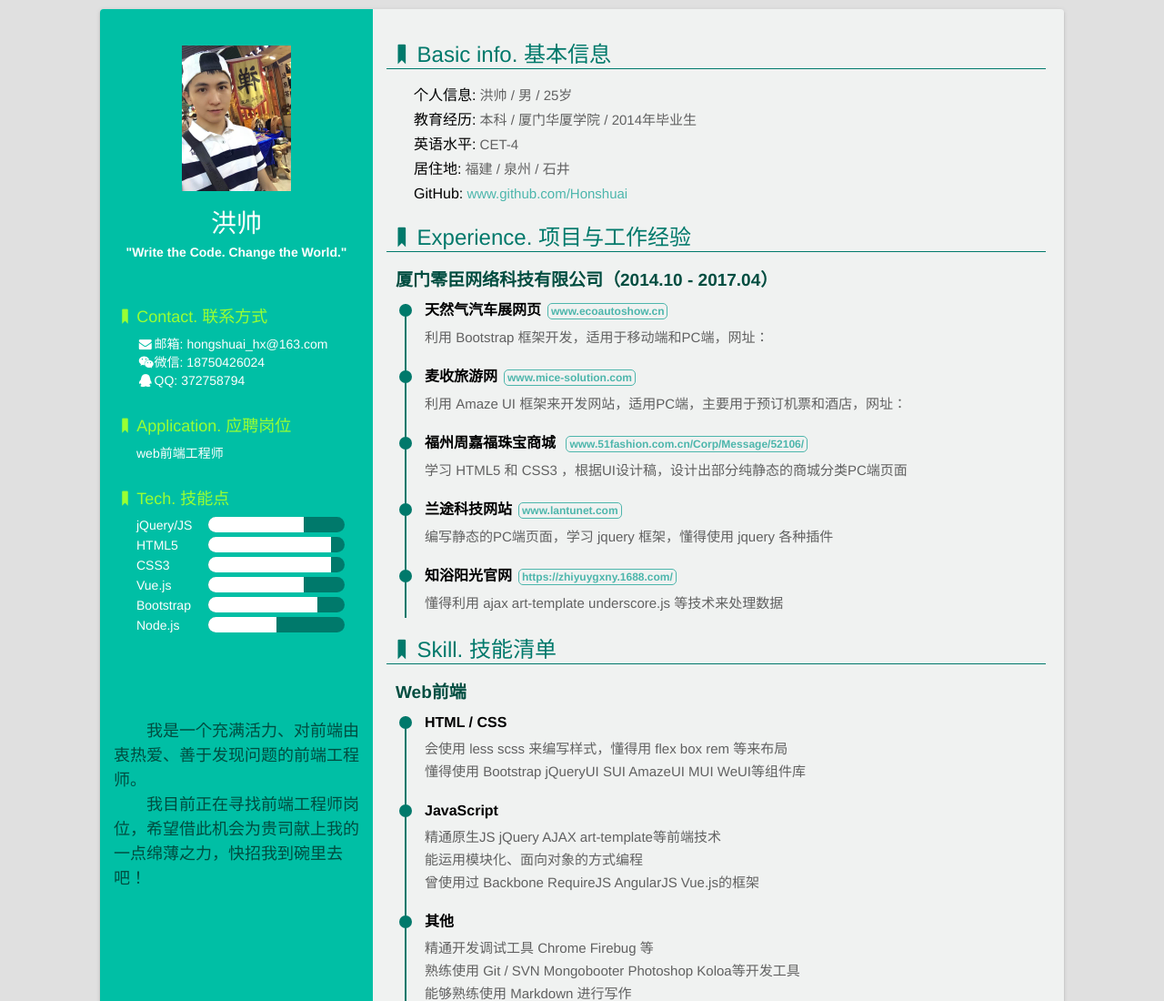
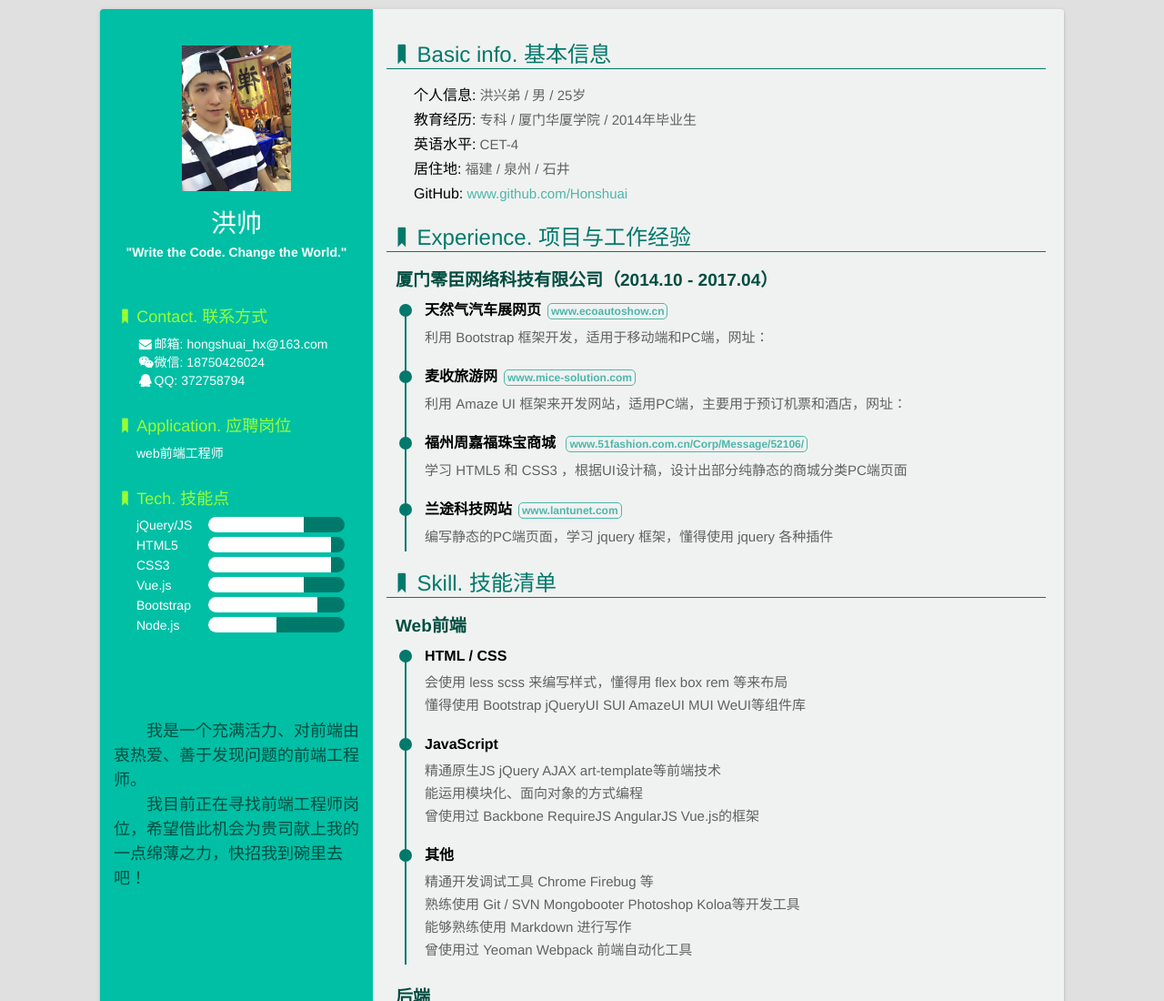
Before and after one commit to HonShuai/HonShuai.github.io, a plain HTML site: page index.html in a window 1280 px wide. Shown: the top 1100 px of the page at 91% size. Drawn offline with Linux system fonts and the light colour scheme.

Commit message:
hongshuai

```diff
--- a/index.html
+++ b/index.html
@@ -92,8 +92,8 @@
             <ul class="main-info">
                 <li class="someRight">
                     <dt><i class="icon-bookmark"></i>Basic info. 基本信息</dt>
-                    <dd><span>个人信息:</span> 洪帅 / 男 / 25岁</dd>
-                    <dd><span>教育经历:</span> 本科 / 厦门华厦学院 / 2014年毕业生</dd>
+                    <dd><span>个人信息:</span> 洪兴弟 / 男 / 25岁</dd>
+                    <dd><span>教育经历:</span> 专科 / 厦门华厦学院 / 2014年毕业生</dd>
                     <dd><span>英语水平:</span> CET-4</dd>
                     <dd><span>居住地:</span> 福建 / 泉州 / 石井</dd>
                     <dd><span>GitHub:</span> <a href="https://www.github.com/Honshuai" target="_blank">www.github.com/Honshuai</a></dd>
@@ -124,12 +124,6 @@
                             <h4>兰途科技网站<a href="http://www.lantunet.com/" target="_blank">www.lantunet.com</a></h4>
                             <p>编写静态的PC端页面，学习 jquery 框架，懂得使用 jquery 各种插件</p>
                         </li>
-                        <li>
-                            <div class="circle"></div>
-                            <h4>知浴阳光官网<a href="https://zhiyuygxny.1688.com/" target="_blank">https://zhiyuygxny.1688.com/</a></h4>
-                            <p>懂得利用 ajax art-template underscore.js 等技术来处理数据</p>
-                        </li>
-
                     </ul>
                     <dt><i class="icon-bookmark"></i>Skill. 技能清单</dt>
                     <h3>Web前端</h3>
```
